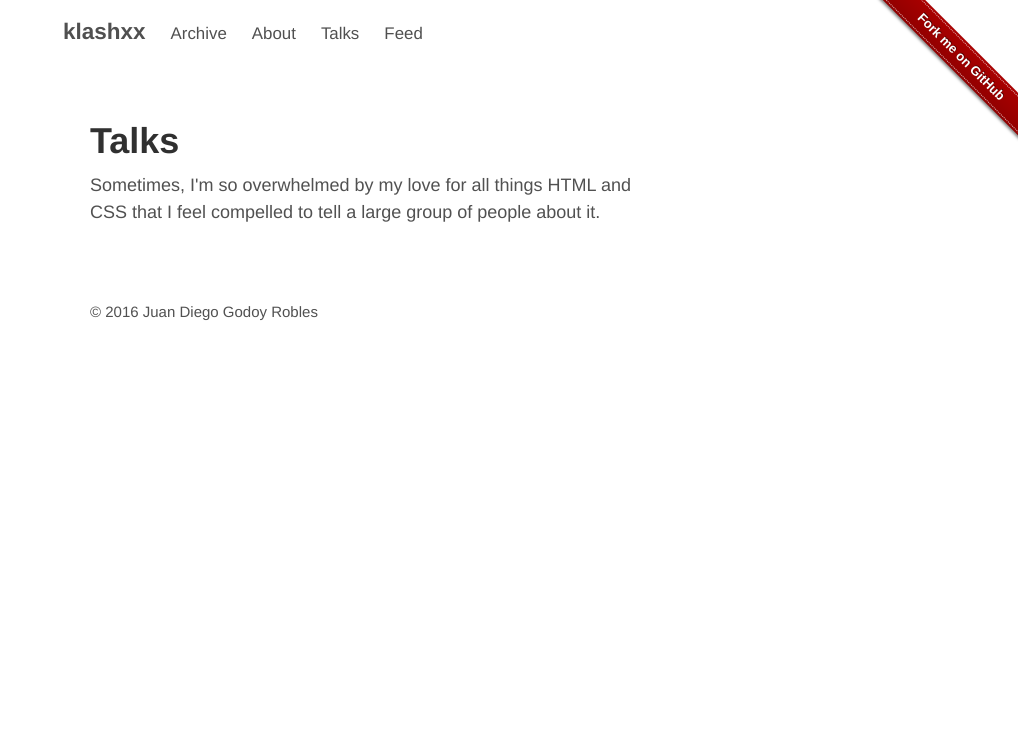
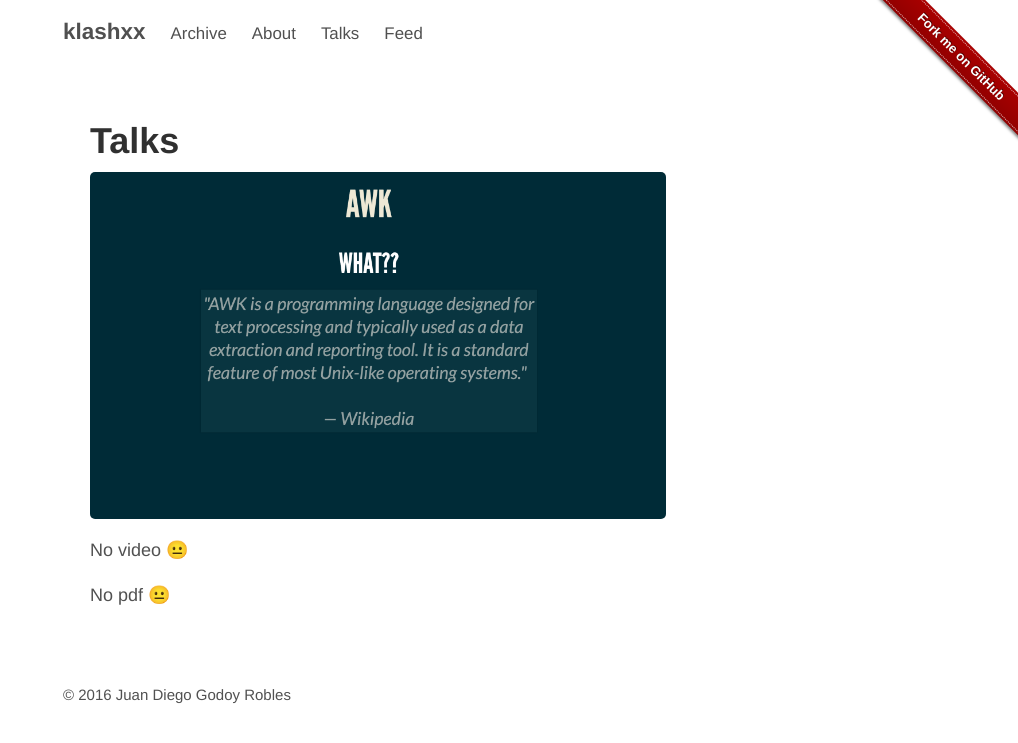
Before and after one commit to klashxx/klashxx.github.io, a Jekyll site: the page built from talks/index.html, in a window 1280 px wide. Shown: the top 743 px of the page, without its empty margins (262-1280 px from the left). Built offline with Jekyll 4.4.1, drawn with Linux system fonts in a browser that asks for light colours.

Commit message:
awk talk added

```diff
--- a/Gemfile
+++ b/Gemfile
@@ -1,2 +1 @@
 source 'https://rubygems.org'
-gem 'github-pages'
--- a/_config.yml
+++ b/_config.yml
@@ -2,6 +2,7 @@
 title: klashxx
 tagline: nixtip nonsense
 url: http://klashxx.github.io/
+baseurl: /
 paginate: 5
 paginate_path: "page:num"
 baseurl: ""
--- /dev/null
+++ b/_data/slides.yml
@@ -0,0 +1,3 @@
+- title: AWK empower your comandline
+  id: awk
+  pdf: False
--- a/talks/index.html
+++ b/talks/index.html
@@ -2,12 +2,12 @@
 layout: page
 title: Talks
 ---
-<p>Sometimes, I'm so overwhelmed by my love for all things HTML and CSS that I feel compelled to tell a large group of people about it.{{ site.baseurl }}</p>
+
 <div class="grid-3">
     {% for slide in site.data.slides %}
     <div class="talk grid-3__item">
-        <a class="no-underline" href="{{ site.baseurl }}/slides/{{ slide.id }}">
-        <img srcset="{{ site.baseurl }}/images/slides/{{ slide.id }}@2x.jpg 2x" src="{{ site.baseurl }}/images/slides/{{ slide.id }}.jpg" alt="{{ slide.title }}"/>
+        <a class="no-underline" href="{{ site.url }}/slides/{{ slide.id }}">
+        <img src="{{ site.url }}/images/{{ slide.id }}.png" alt="{{ slide.title }}"/>
         </a>
         {% if slide.video.size %}
         <p class="no-margin"><a class="talk__video" href="{{ slide.video }}">
@@ -15,7 +15,12 @@ title: Talks
         {% else %}
         <p class="no-margin">No video <span class="emoji">😐</span></p>
         {% endif %}
-        <p><a class="talk__pdf no-margin" href="{{ site.baseurl }}/slides/pdf/{{ slide.id }}.pdf">Download PDF</a></p>
+        {% if slide.pdf %}
+        <p><a class="talk__pdf no-margin" href="{{ site.url }}/slides/pdf/{{ slide.id }}.pdf">Download PDF</a></p>
+        {% else %}
+        <p class="no-margin">No pdf <span class="emoji">😐</span></p>
+        {% endif %}
     </div>
     {% endfor %}
 </div>
+</div>
```
